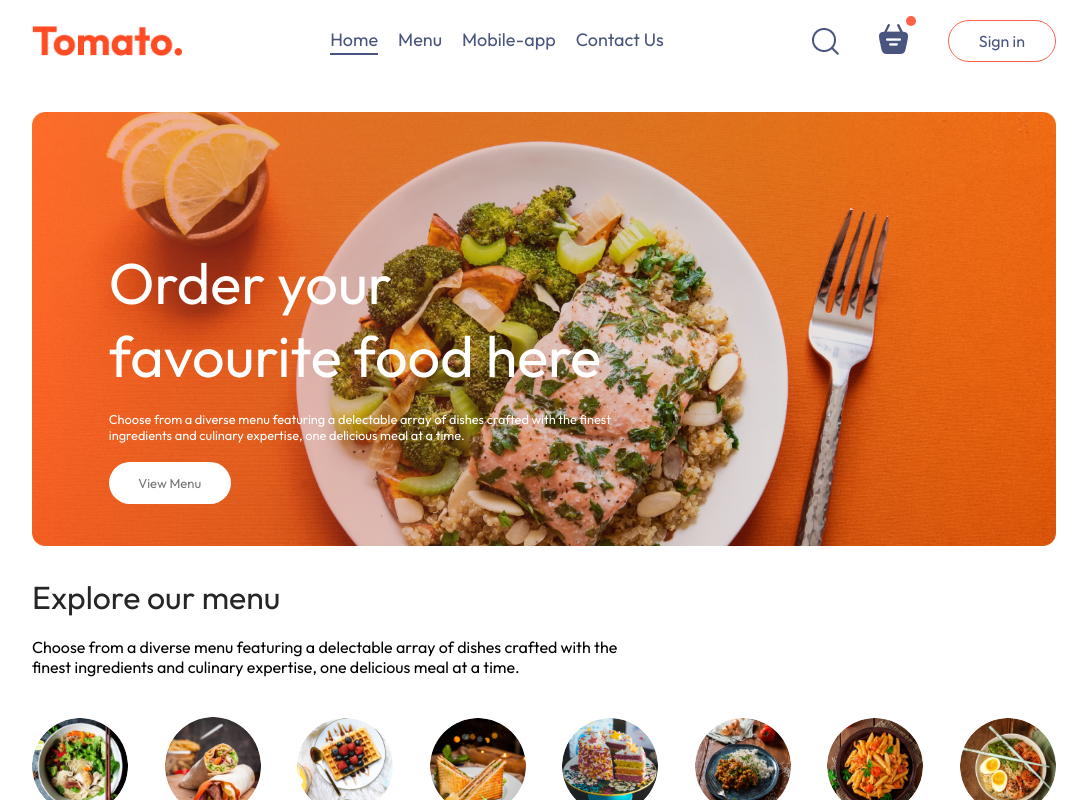
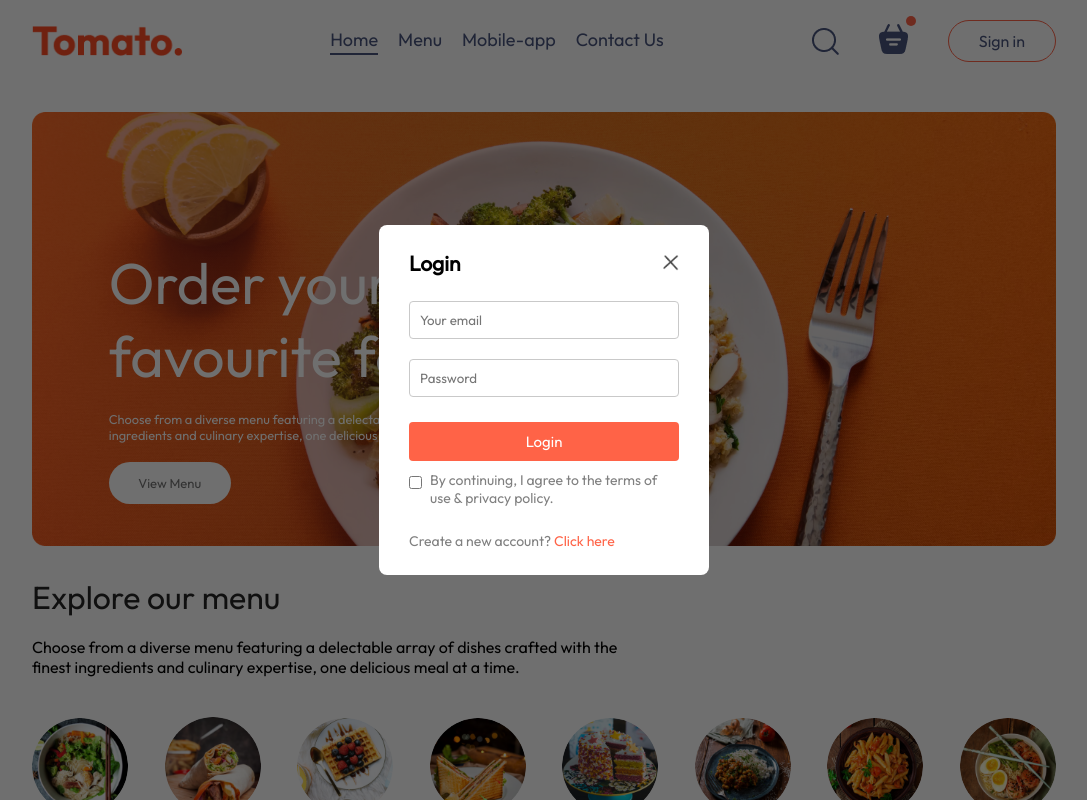
Before and after one commit to Bullet2004/FoodDeliveryApp, a React (Vite) app in the folder front-end/: page / in a window 1280 px wide. Both pictures are taken after a click on the button "Sign in". Shown: the top 800 px of the page, without its empty margins (96-1183 px from the left). Built offline with nearby package versions, Linux system fonts and the light colour scheme.

Commit message:
feat: create LoginPopup

```diff
--- a/front-end/src/App.jsx
+++ b/front-end/src/App.jsx
@@ -1,4 +1,4 @@
-import React from 'react'
+import React, { useState } from 'react'
 import Navbar from './components/Navbar/Navbar'
 import { Route, Routes } from 'react-router-dom'
 import Home from './pages/Home/Home'
@@ -6,12 +6,17 @@
 import PlaceOrder from './pages/PlaceOrder/PlaceOrder'
 import Header from './components/Header/Header'
 import Footer from './components/Footer/Footer'
+import LoginPopup from './components/LoginPopup/LoginPopup'
 
 const App = () => {
+
+  const [showLogin, setShowLogin] = useState(false);
+
   return (
     <>
+    {showLogin?<LoginPopup setShowLogin={setShowLogin}/>:<></>}
     <div className='app'>
-      <Navbar/>
+      <Navbar setShowLogin={setShowLogin}/>
       <Routes>
         <Route path='/' element={<Home/>}/>
         <Route path='/cart' element={<Cart/>}/>
--- /dev/null
+++ b/front-end/src/components/LoginPopup/LoginPopup.css
@@ -0,0 +1,74 @@
+.login-popup {
+    position: absolute;
+    z-index: 1;
+    width: 100%;
+    height: 100%;
+    background-color: #00000090;
+    display: grid;
+}
+
+.login-popup-container {
+    place-self: center;
+    width: max(23vw, 330px);
+    color: #808080;
+    background-color: white;
+    display: flex;
+    flex-direction: column;
+    gap: 25px;
+    padding: 25px 30px;
+    border-radius: 8px;
+    font-size: 14px;
+    animation: fadeIn 0.5s;
+}
+
+.login-popup-title {
+    display: flex;
+    justify-content: space-between;
+    align-items: center;
+    color: black;
+}
+
+.login-popup-title img {
+    width: 16px;
+    cursor: pointer;
+}
+
+.login-popup-inputs {
+    display: flex;
+    flex-direction: column;
+    gap: 20px;
+}
+
+.login-popup-inputs input {
+    outline: none;
+    border: 1px solid #c9c9c9;
+    padding: 10px;
+    border-radius: 4px;
+}
+
+.login-popup-container button {
+    border: none;
+    padding: 10px;
+    border-radius: 4px;
+    color: white;
+    background-color: tomato;
+    font-size: 15px;
+    cursor: pointer;
+}
+
+.login-popup-condition {
+    display: flex;
+    align-items: start;
+    gap: 8px;
+    margin-top: -15px;
+}
+
+.login-popup-condition input {
+    margin-top: 5px;
+}
+
+.login-popup p span {
+    color: tomato;
+    font-weight: 500;
+    cursor: pointer;
+}
--- /dev/null
+++ b/front-end/src/components/LoginPopup/LoginPopup.jsx
@@ -0,0 +1,33 @@
+import React, { useState } from 'react'
+import './LoginPopup.css'
+import { assets } from '../../assets/frontend_assets/assets';
+
+const LoginPopup = ({setShowLogin}) => {
+
+    const [currentState, setCurrentState] = useState("Login");
+
+  return (
+    <div className='login-popup'>
+        <form action="" className='login-popup-container'>
+            <div className="login-popup-title">
+                <h2>{currentState}</h2>
+                <img onClick={()=>setShowLogin(false)} src={assets.cross_icon} alt="" />
+            </div>
+            <div className="login-popup-inputs">
+                {currentState==="Login"?<></>:<input type="text" placeholder='Your name' required/>}
+                <input type="email" placeholder='Your email' required/>
+                <input type="text" placeholder='Password' required/>
+            </div>
+            <button>{currentState==="Sign Up"?"Create account":"Login"}</button>
+            <div className="login-popup-condition">
+                <input type="checkbox" required/>
+                <p>By continuing, I agree to the terms of use & privacy policy.</p>
+            </div>
+            {currentState==="Login"?<p>Create a new account? <span onClick={()=>setCurrentState("Sign Up")}>Click here</span></p>
+            :<p>Already have an account? <span onClick={()=>setCurrentState("Login")}>Login here</span></p>}
+        </form>
+    </div>
+  )
+}
+
+export default LoginPopup
--- a/front-end/src/components/Navbar/Navbar.jsx
+++ b/front-end/src/components/Navbar/Navbar.jsx
@@ -3,7 +3,7 @@
 import { assets } from '../../assets/frontend_assets/assets'
 import { Link } from 'react-router-dom';
 
-const Navbar = () => {
+const Navbar = ({setShowLogin}) => {
 
     const [menu, setMenu] = useState("home");
 
@@ -22,7 +22,7 @@
                 <img src={assets.basket_icon} alt="" />
                 <div className="dot"></div>
             </div>
-            <button>Sign in</button>
+            <button onClick={()=>setShowLogin(true)}>Sign in</button>
         </div>
     </div>
   )
```
